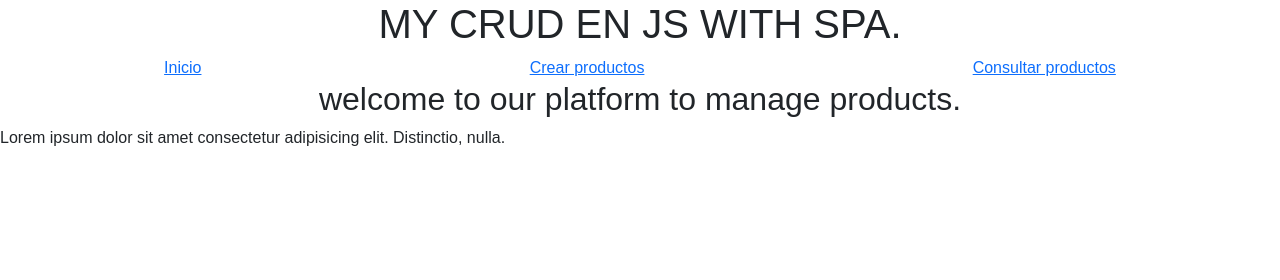
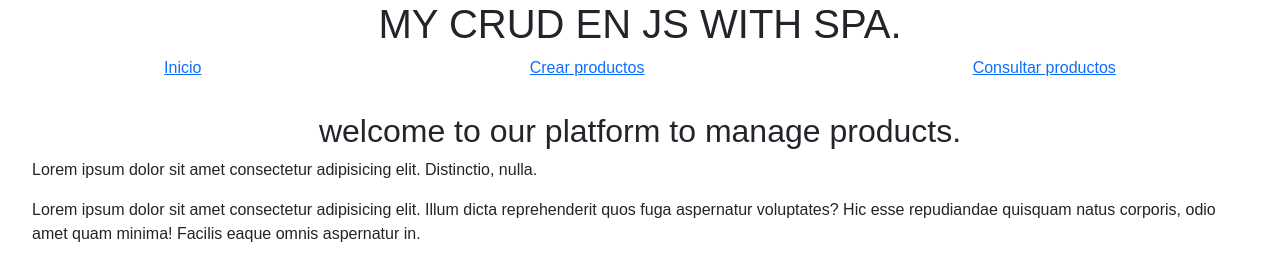
Before and after one commit to ingediego94/crud-spa, a website built with Vite: page index.html in a window 1280 px wide. Built offline with nearby package versions, Linux system fonts and the light colour scheme; data requests are answered from the project's data file.

Commit message:
se agrega

```diff
--- a/styles.css
+++ b/styles.css
@@ -25,6 +25,10 @@ nav{
     width: 70vw;
 } */
 
+.paginaInicio{
+    margin: 2rem;
+}
+
 .form-control{
     width: 10vw;
 }
--- a/views/inicio.html
+++ b/views/inicio.html
@@ -1,4 +1,5 @@
-<section>
+<section class="paginaInicio">
     <h2>welcome to our platform to manage products.</h2>
     <p>Lorem ipsum dolor sit amet consectetur adipisicing elit. Distinctio, nulla.</p>
+    <p>Lorem ipsum dolor sit amet consectetur adipisicing elit. Illum dicta reprehenderit quos fuga aspernatur voluptates? Hic esse repudiandae quisquam natus corporis, odio amet quam minima! Facilis eaque omnis aspernatur in.</p>
 </section>
```
